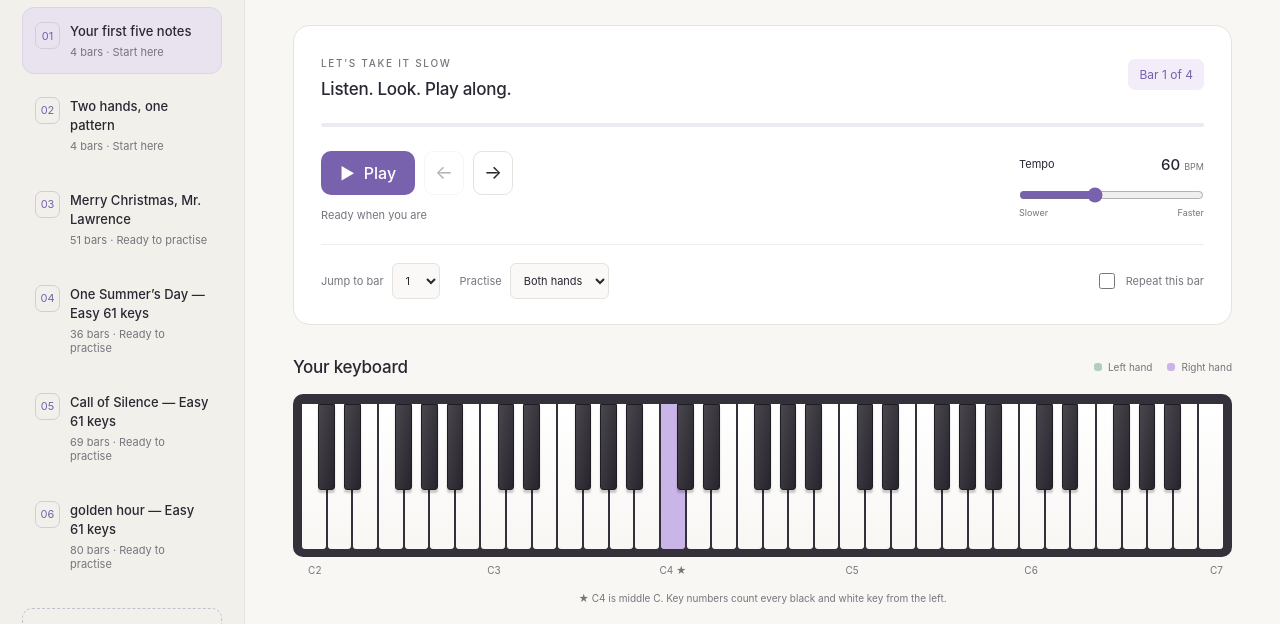
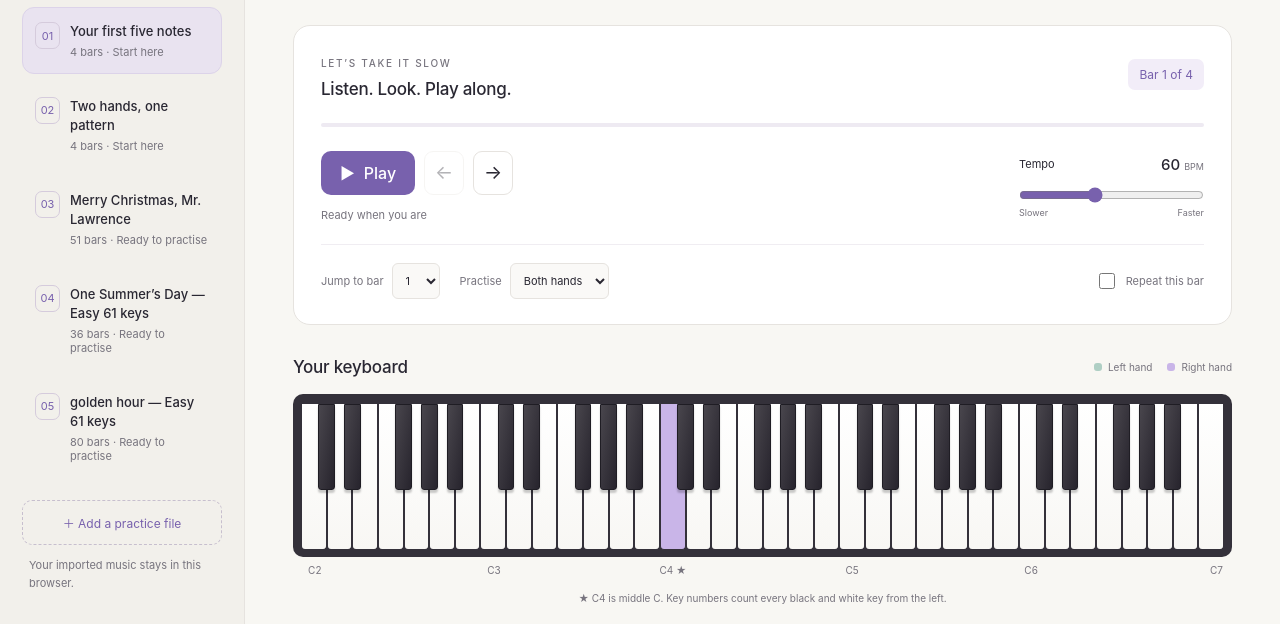
Before and after one commit to Perryong/piano-practice, a website with bundled scripts: page index.html in a window 1280 px wide. Shown: the part 162-786 px from the top of the page. Built offline with nearby package versions, Linux system fonts and the light colour scheme.

Commit message:
Remove Call of Silence from practice library

```diff
--- a/easy-pieces.js
+++ b/easy-pieces.js
@@ -11,83 +11,6 @@ const edition = (title,composer,meter,rows) => ({title,composer,bars:rows.map(([
   meter,right:events(right,fingers.split(' ').map(Number)),
   left:events(left,left.split(' ').filter(t=>!t.startsWith('-')).map(()=>5))
 }))});
-
-// Call of Silence: source bars 1–69, Vivace edition. Pad the pickup with a half-rest.
-// Octave doublings, inner voices, ornaments and busy bass figures are omitted.
-// High peaks and the final melody are lowered by an octave; ties at barlines rearticulate.
-const silenceRows = [
-  ['-:4 A4:2 C5:2','-:8','1 2'], // 1
-  ['E5:4 G5:4','F3:8','1 3'],
-  ['G5:4 E5:4','G3:8','3 1'],
-  ['G5:2 A5:2 E5:4','A2:8','3 4 1'],
-  ['E5:4 C5:2 B4:2','A2:8','4 2 1'],
-  ['D5:4 E5:4','F3:8','2 3'],
-  ['E5:4 G5:2 E5:2','G3:8','1 3 1'],
-  ['G5:2 A5:6','A2:8','3 4'],
-  ['A5:8','A2:8','4'],
-  ['E5:4 G5:4','F3:8','1 3'], // 10
-  ['G5:4 E5:4','G3:8','3 1'],
-  ['G5:2 A5:2 E5:4','A2:8','3 4 1'],
-  ['E5:4 G5:2 D5:2','A2:8','2 4 1'],
-  ['D5:2 C5:6','F3:8','2 1'],
-  ['C5:4 E5:2 G5:2','E3:8','1 3 5'],
-  ['G5:2 A5:6','A2:8','3 4'],
-  ['-:8','A2:8',''],
-  ['-:8','A2:8',''],
-  ['-:4 A4:2 E5:2','F3:8','1 5'],
-  ['E5:4 A5:2 E5 B4','G3:8','1 4 3 1'], // 20
-  ['B4:4 G5:2 A4 C5','G3:8','2 5 1 3'],
-  ['C5:4 A5:4','A2:8','1 5'],
-  ['-:4 A4:2 E5:2','A2:8','1 5'],
-  ['E5:4 A5:2 E5 B4','F3:8','1 4 3 1'],
-  ['B4:4 G5:2 C5 E5','G3:8','1 5 2 4'],
-  ['E5:4 A5:4','A2:8','1 4'],
-  ['-:4 A4:2 E5:2','E3:8','1 5'],
-  ['E5:4 -:2 E5 B4','F3:8','5 5 1'],
-  ['B4:4 -:2 C5 G4','G3:8','3 4 1'],
-  ['G4:8','A2:8','1'], // 30
-  ['-:4 G4:2 E4 G4','A2:8','3 1 3'],
-  ['G4:8','F3:8','3'],
-  ['-:4 D5:2 C5 D5','G3:8','3 2 3'],
-  ['D5:6 C5 A4','A2:8','4 3 1'],
-  ['A4:4 -:4','A2:8','1'],
-  ['-:4 A5:4','A2:8','5'],
-  ['-:4 E5:2 D5:2','A2:4 G2:4','3 2'],
-  ['D5:4 C5:2 G5:2','F3:8','2 1 5'],
-  ['C5:4 B4:2 C5:2','G3:8','2 1 2'],
-  ['C5:8','A2:8','2'], // 40
-  ['-:4 E5:2 D5:2','A2:4 G2:4','3 2'],
-  ['D5:2 C5:2 G4:2 E5:2','F3:8','4 3 1 5'],
-  ['D5:4 E5:2 C5:2','G3:8','2 3 1'],
-  ['C5:8','A2:8','1'],
-  ['-:4 E5:2 D5:2','G2:8','3 2'],
-  ['D5:2 C5:2 C5:2 G5:2','F3:8','2 1 1 5'],
-  ['G5:2 G5:2 D5:2 C5:2','G3:8','5 5 2 1'],
-  ['C5:4 -:4','A2:8','1'],
-  ['-:4 A4:2 C5:2','A2:4 G2:4','1 2'],
-  ['D5:4 D5:2 C5:2','F3:8','3 3 2'], // 50
-  ['D5:2 E5:2 D5:2 D5:2','G3:8','3 4 3 3'],
-  ['D5:2 C5:4 -:2','A2:8','3 2'],
-  ['-:2 C5:2 B4:2 E4 A4','G2:8','4 3 1 2'],
-  ['A4:4 -:4','F3:8','2'],
-  ['-:2 C5:2 B4:2 E4 C4','G3:8','5 4 2 1'],
-  ['C4:2 -:6','A2:8','1'],
-  ['-:2 C5:2 B4:2 E4 A4','E3:8','4 3 1 2'],
-  ['A4:4 -:2 A4 B4','F3:8','2 2 3'],
-  ['B4:4 -:2 D5 C5','G3:8','2 4 3'],
-  ['C5:4 -:4','A2:8','3'], // 60
-  ['-:2 C5:2 B4:2 E4 A4','A2:8','4 3 1 2'],
-  ['A4:8','F3:8','2'],
-  ['-:2 C5:2 B4:2 E4 C4','G3:8','5 4 2 1'],
-  ['C4:8','A2:8','1'],
-  ['-:2 C5:2 B4:2 C5 D5','E3:8','2 1 2 3'],
-  ['D5:4 -:2 E5 E5','F3:8','3 4 4'],
-  ['E5:4 -:2 C5 B4','G3:8','5 3 2'],
-  ['B4:8','A2:8','2'],
-  ['B4:8','A2:8','2'] // 69
-];
-export const callOfSilenceEasy=edition('Call of Silence — Easy 61 keys',
-  'Hiroyuki Sawano · Easy melody + bass · 69 bars · Octaves simplified','4/4',silenceRows);
 
 // golden hour: all 80 written bars of Verona's Simplified Piano PDF, in order.
 // Sixteenths become one six-note eighth-note pattern; the upper line is lowered.
--- a/index.html
+++ b/index.html
@@ -49,7 +49,7 @@
       <p class="piece-hint">Every bar of this practice version, with notes and finger numbers for each hand. Green = left hand · Purple = right hand. Tap a bar title to practise it; the current step lights up as you play.</p>
       <div id="full-piece"></div>
     </section>
-    <details class="help"><summary>New to piano? Start here.</summary><div><p>Find the black keys in groups of two and three. C is the white key just to the left of a group of two black keys. The white keys repeat C, D, E, F, G, A, B.</p><p>Choose “Your first five notes”, set the tempo to 30 BPM, and press Play. Follow the highlighted keys with your right hand. Practise one bar before moving on.</p><p>To add a piece, upload its sheet-music PDF in your chat and ask for a Small Steps practice JSON file. Add that file here. PDF pictures themselves cannot be played automatically.</p><p>The easy editions of Call of Silence and golden hour simplify chords, fast patterns and some octaves. Start at 30 BPM with one hand. golden hour follows the 80 written bars without repeat jumps; count “1 and a 2 and a” in each 6/8 bar. The tempo is measured in quarter notes for every piece.</p><p>This player uses synthesized tones. It shows which keys to play; it does not listen to or grade your real keyboard.</p><button class="text-button" id="example">Download a sample practice file</button></div></details>
+    <details class="help"><summary>New to piano? Start here.</summary><div><p>Find the black keys in groups of two and three. C is the white key just to the left of a group of two black keys. The white keys repeat C, D, E, F, G, A, B.</p><p>Choose “Your first five notes”, set the tempo to 30 BPM, and press Play. Follow the highlighted keys with your right hand. Practise one bar before moving on.</p><p>To add a piece, upload its sheet-music PDF in your chat and ask for a Small Steps practice JSON file. Add that file here. PDF pictures themselves cannot be played automatically.</p><p>The easy edition of golden hour simplifies chords, fast patterns and some octaves. Start at 30 BPM with one hand. golden hour follows the 80 written bars without repeat jumps; count “1 and a 2 and a” in each 6/8 bar. The tempo is measured in quarter notes for every piece.</p><p>This player uses synthesized tones. It shows which keys to play; it does not listen to or grade your real keyboard.</p><button class="text-button" id="example">Download a sample practice file</button></div></details>
     <footer>Made for small beginnings.<span>61 keys. Plenty of possibilities.</span></footer>
   </main>
 </div>
--- a/music.js
+++ b/music.js
@@ -1,5 +1,5 @@
 import {merryChristmas,oneSummerDayEasy} from './pieces.js';
-import {goldenHourEasy,callOfSilenceEasy} from './easy-pieces.js';
+import {goldenHourEasy} from './easy-pieces.js';
 export function noteNumber(note) {
   const match = typeof note === 'string' && /^([A-G])([#b]?)([2-7])$/.exec(note);
   if (!match) throw new Error(`Invalid note: ${String(note).slice(0,20)}. Use names like C4 or F#4.`);
@@ -61,7 +61,6 @@ export const exercises=[
   ]},
   merryChristmas,
   oneSummerDayEasy,
-  callOfSilenceEasy,
   goldenHourEasy
 ];
 
```
Also changed, not shown: tests/music.test.mjs (+4 -5 lines), README.md.
